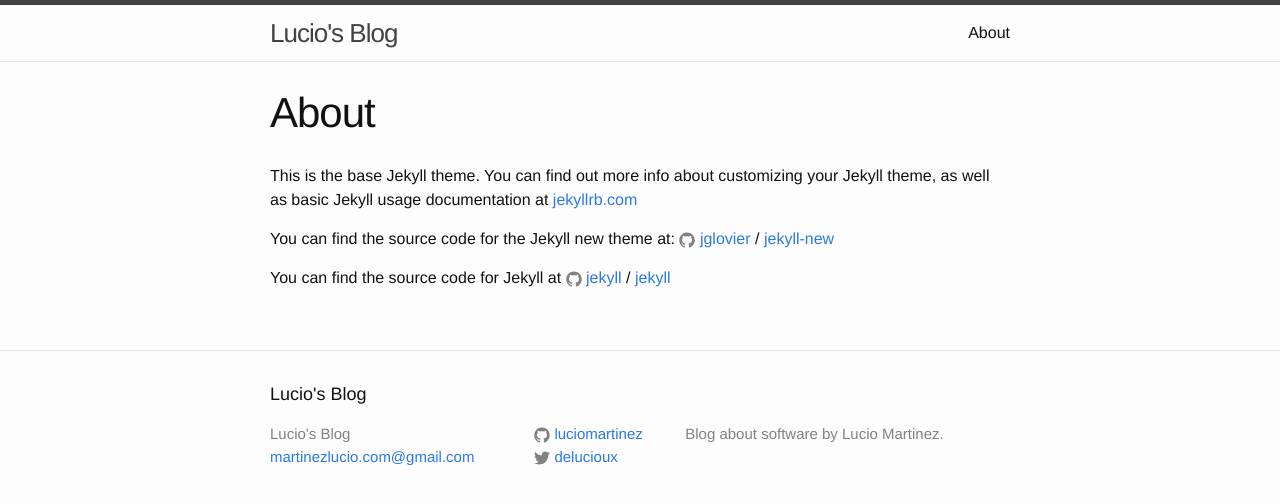
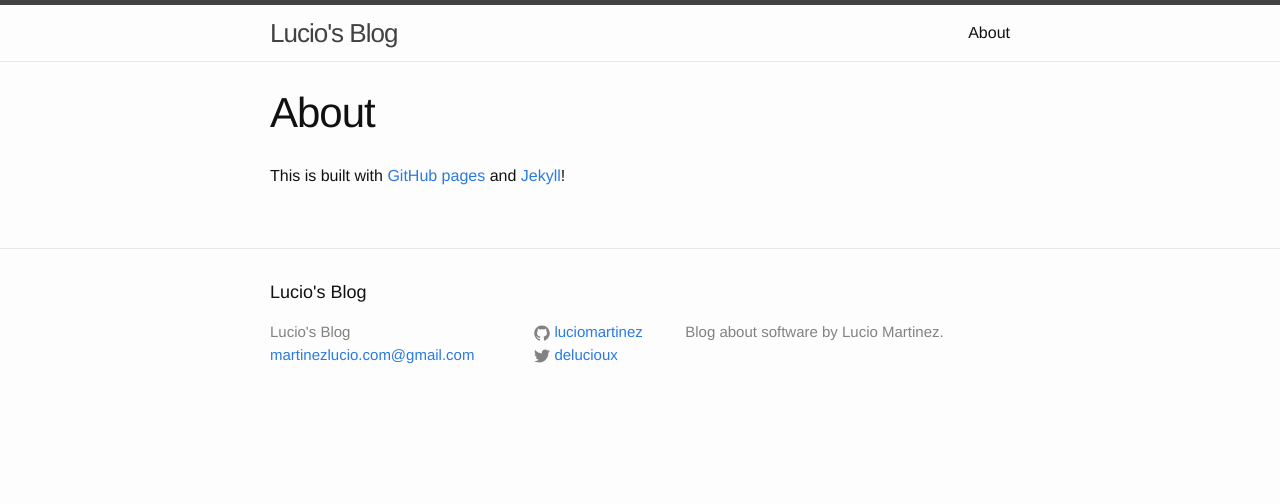
Before and after one commit to luciomartinez/luciomartinez.github.io, a Jekyll site: the page built from about.md, in a window 1280 px wide. Shown: the top 504 px of the page. Built offline with Jekyll 4.4.1, drawn with Linux system fonts in a browser that asks for light colours.

Commit message:
Update About page to show used technology

```diff
--- a/about.md
+++ b/about.md
@@ -4,12 +4,4 @@
 permalink: /about/
 ---
 
-This is the base Jekyll theme. You can find out more info about customizing your Jekyll theme, as well as basic Jekyll usage documentation at [jekyllrb.com](http://jekyllrb.com/)
-
-You can find the source code for the Jekyll new theme at:
-{% include icon-github.html username="jglovier" %} /
-[jekyll-new](https://github.com/jglovier/jekyll-new)
-
-You can find the source code for Jekyll at
-{% include icon-github.html username="jekyll" %} /
-[jekyll](https://github.com/jekyll/jekyll)
+This is built with [GitHub pages](https://pages.github.com/) and [Jekyll](http://jekyllrb.com/)!
```
